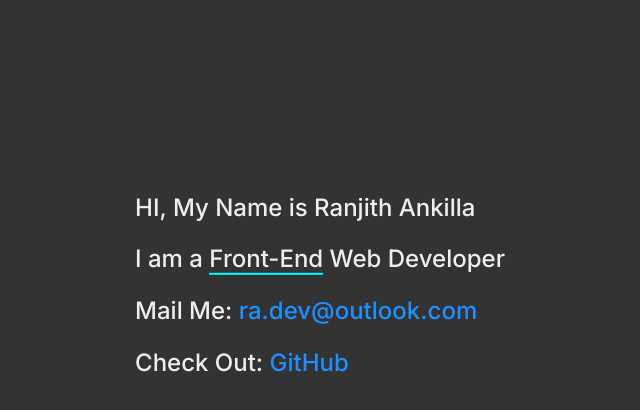
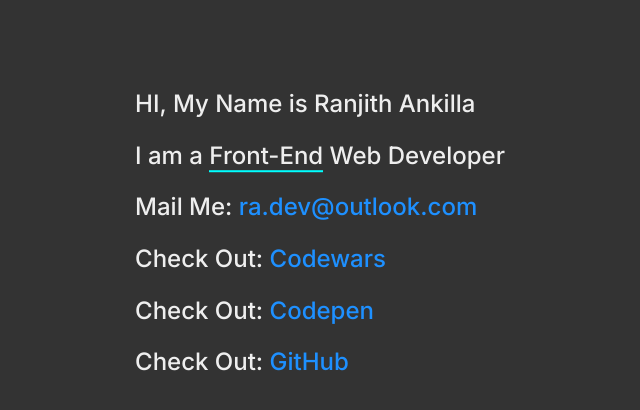
Before and after one commit to RanjithAnkilla/ranjith-portfolio, a plain HTML site: page index.html in a window 1280 px wide. Shown: the whole page, without its empty margins (320-960 px from the left). Drawn offline with Linux system fonts and the light colour scheme.

Commit message:
add codepen, codewar links

```diff
--- a/index.html
+++ b/index.html
@@ -18,6 +18,11 @@
       <p>HI, My Name is Ranjith Ankilla</p>
       <p>I am a <span class="hgl">Front-End</span> Web Developer</p>
       <p>Mail Me: <a href="mailto:ra.dev@outlook.com">ra.dev@outlook.com</a></p>
+      <p>
+        Check Out:
+        <a href="https://www.codewars.com/users/RanjithAnkilla/">Codewars</a>
+      </p>
+      <p>Check Out: <a href="https://codepen.io/Ranjith_/">Codepen</a></p>
       <p>Check Out: <a href="https://github.com/RanjithAnkilla/">GitHub</a></p>
     </div>
   </body>
```
